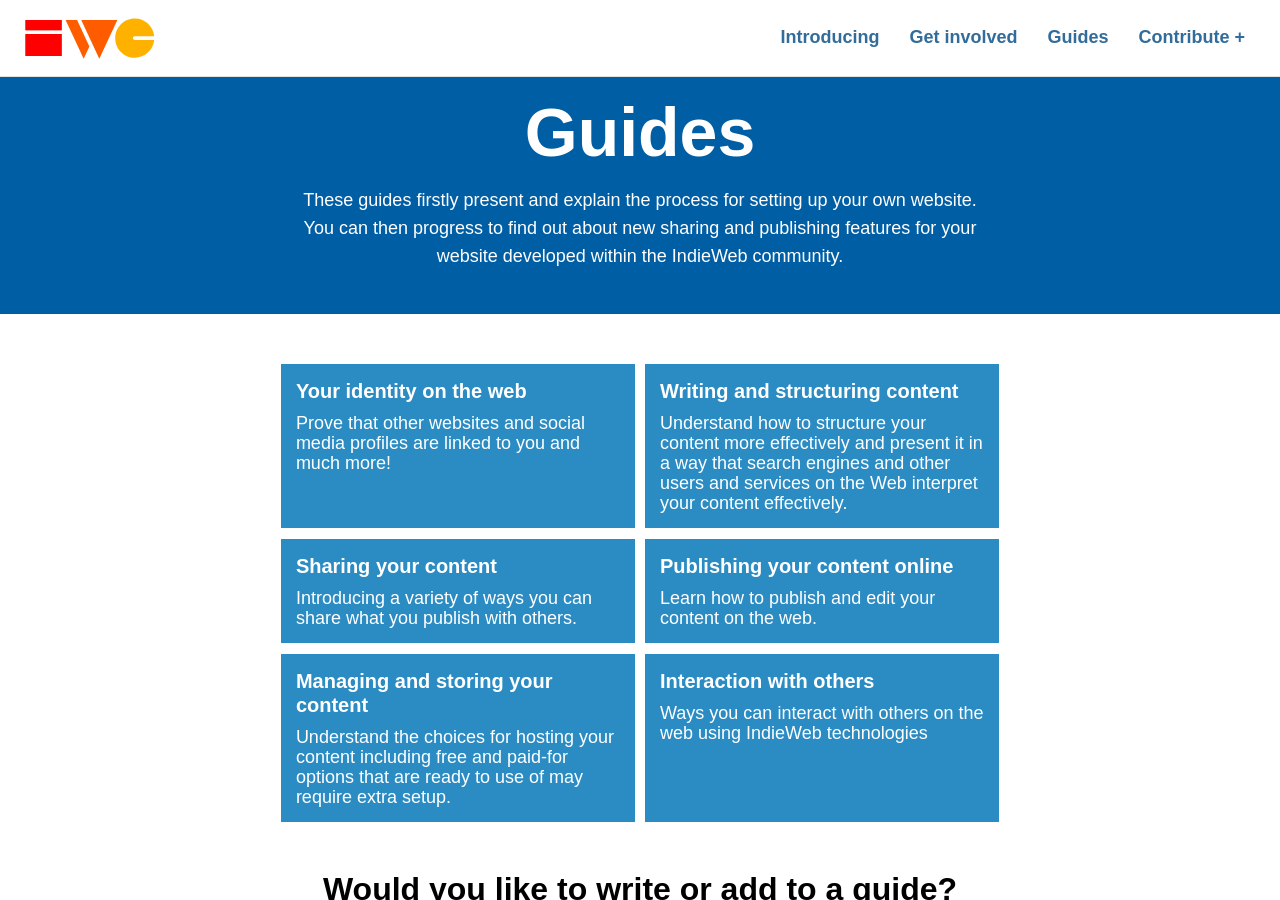
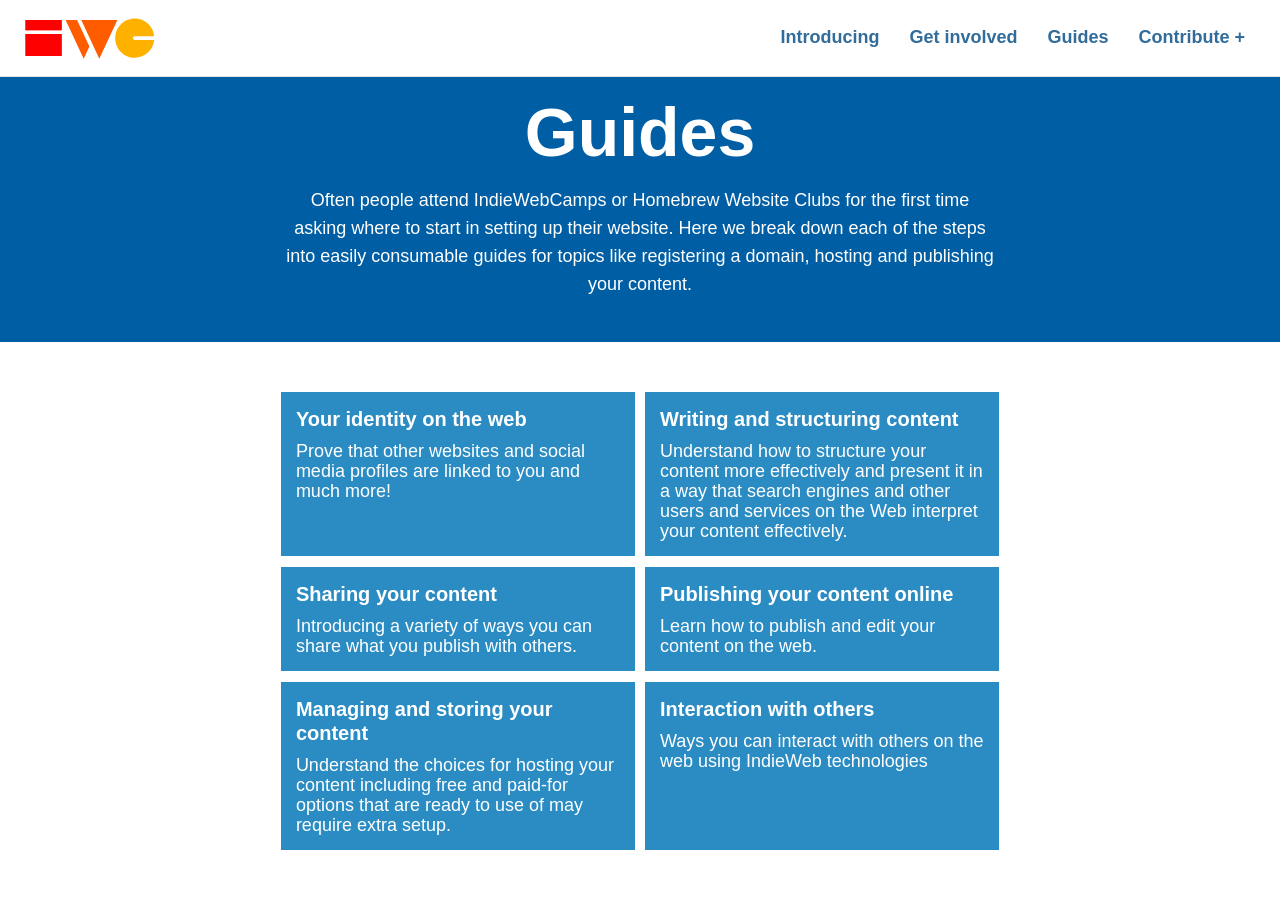
Before and after one commit to calumryan/indieweb-guides, a Jekyll site: the page built from guides/index.md, in a window 1280 px wide and 900 px high. Built offline with Jekyll 4.4.1, drawn with Linux system fonts in a browser that asks for light colours.

Commit message:
Reword guides

```diff
--- a/guides/index.md
+++ b/guides/index.md
@@ -1,7 +1,7 @@
 ---
 layout: az
 title: Guides
-excerpt: "These guides firstly present and explain the process for setting up your own website. You can then progress to find out about new sharing and publishing features for your website developed within the IndieWeb community."
+excerpt: "Often people attend IndieWebCamps or Homebrew Website Clubs for the first time asking where to start in setting up their website. Here we break down each of the steps into easily consumable guides for topics like registering a domain, hosting and publishing your content."
 search_omit: true
 type: Index
 ---
```
